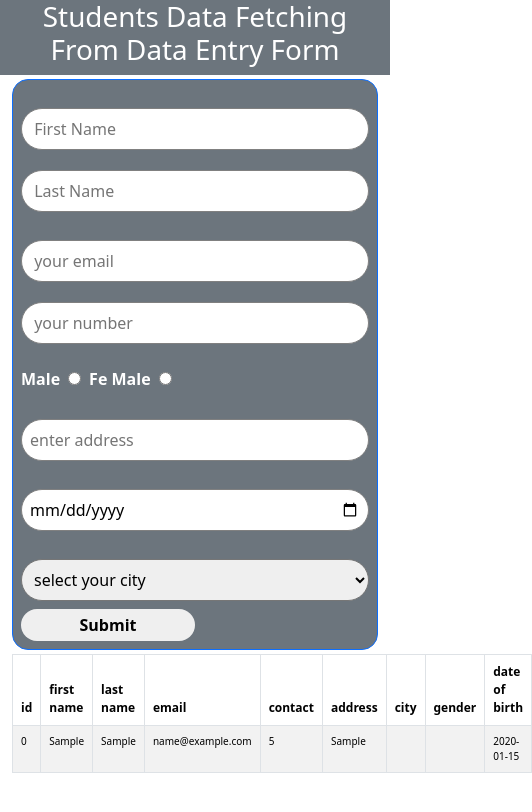
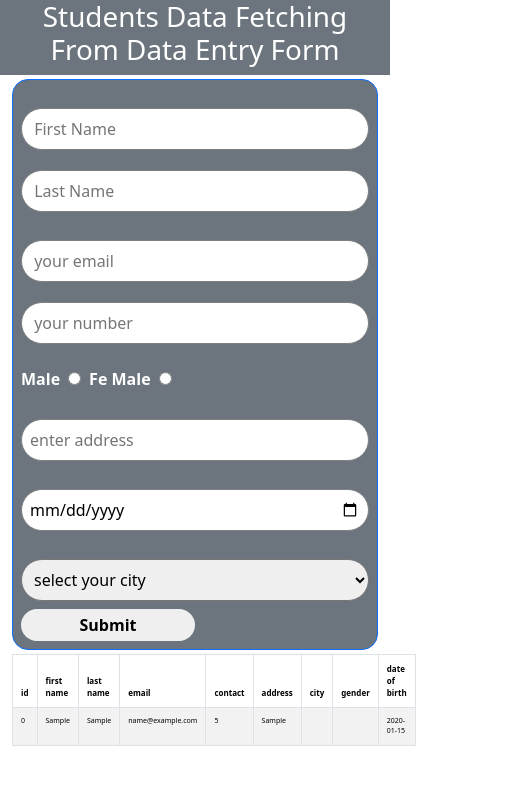
Before and after one commit to rizwan-143/students-data-entry-form, a plain HTML site: page index.html in a window 390 px wide. Both pictures are taken after typing "Sample", "Sample", "name@example.com", "5", "Sample", "2020-01-15" into the empty fields and a click on the button "Submit". Shown: the whole page, 532 px wide, since content can reach past the window. Drawn offline with nearby package versions, Linux system fonts and the light colour scheme.

Commit message:
new files

```diff
--- a/index.css
+++ b/index.css
@@ -15,3 +15,14 @@ select{
 .table td{
     font-size: 10px;
 }
+
+@media screen and (min-width: 320px) and (max-width: 577px) {
+    .table th{
+        font-size: 8px;
+    }
+
+    .table td{
+        font-size: 7px;
+    }
+
+}
--- a/index.html
+++ b/index.html
@@ -24,7 +24,7 @@
 
     <div class="container">
         <div class="row">
-            <div class="col-sm-12 col-md-4 d-flex justify-content-center mt-1">
+            <div class="col-sm-12 col-md-4 mt-1">
                 <form class="form border border-primary p-2 d-flex flex-column gap-2 bg-secondary text-white rounded-4" id="myForm">
                  <div class="name-section ">
                     <input class="w-100 rounded-pill p-2" type="text" placeholder=" First Name " name="firstName" id="firstName" >
@@ -56,7 +56,7 @@
                 <div class="col-sm-12 col-md-8 mt-1">
                     <table class="table table-bordered table-hover table-striped">
                          <thead>
-                            <tr style="cursor: pointer;">
+                            <tr style="cursor: pointer;" class="p-0">
                             <th>id</th>
                             <th>first name</th>
                             <th>last name</th>
```
